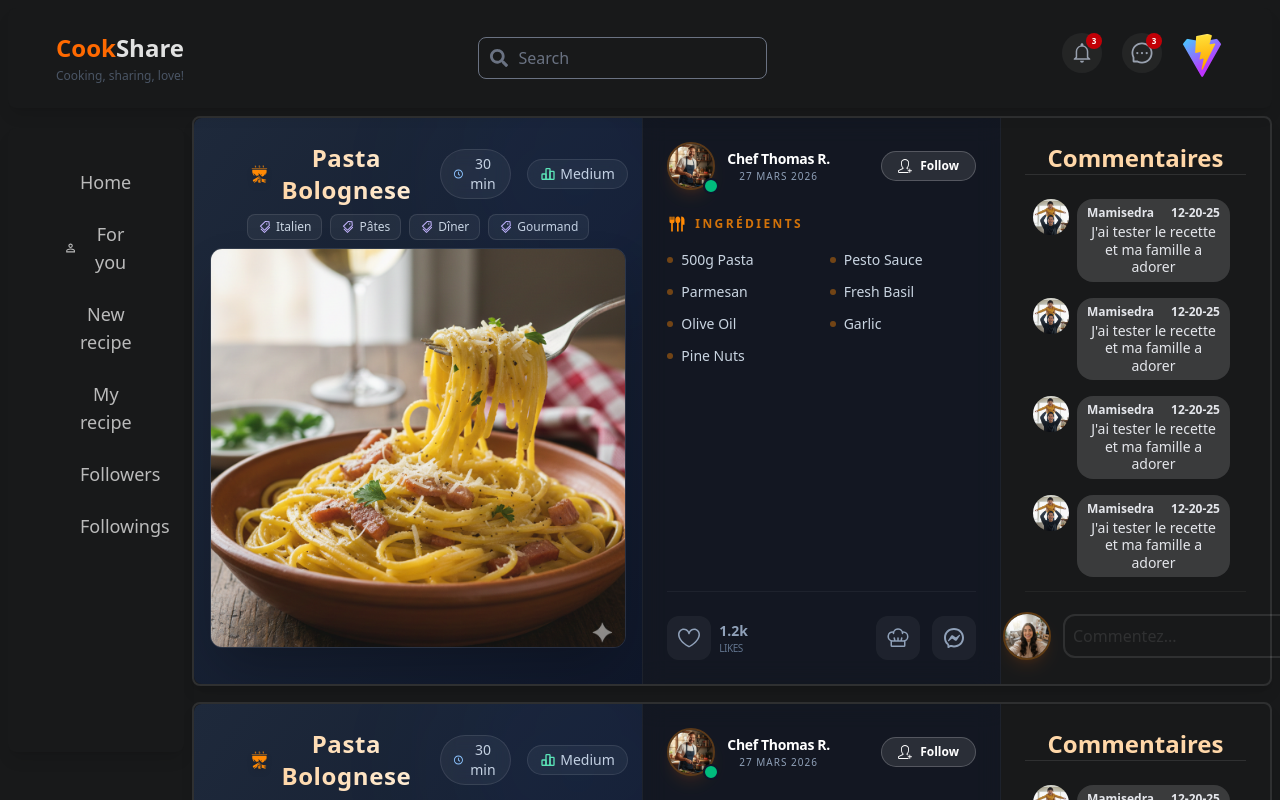
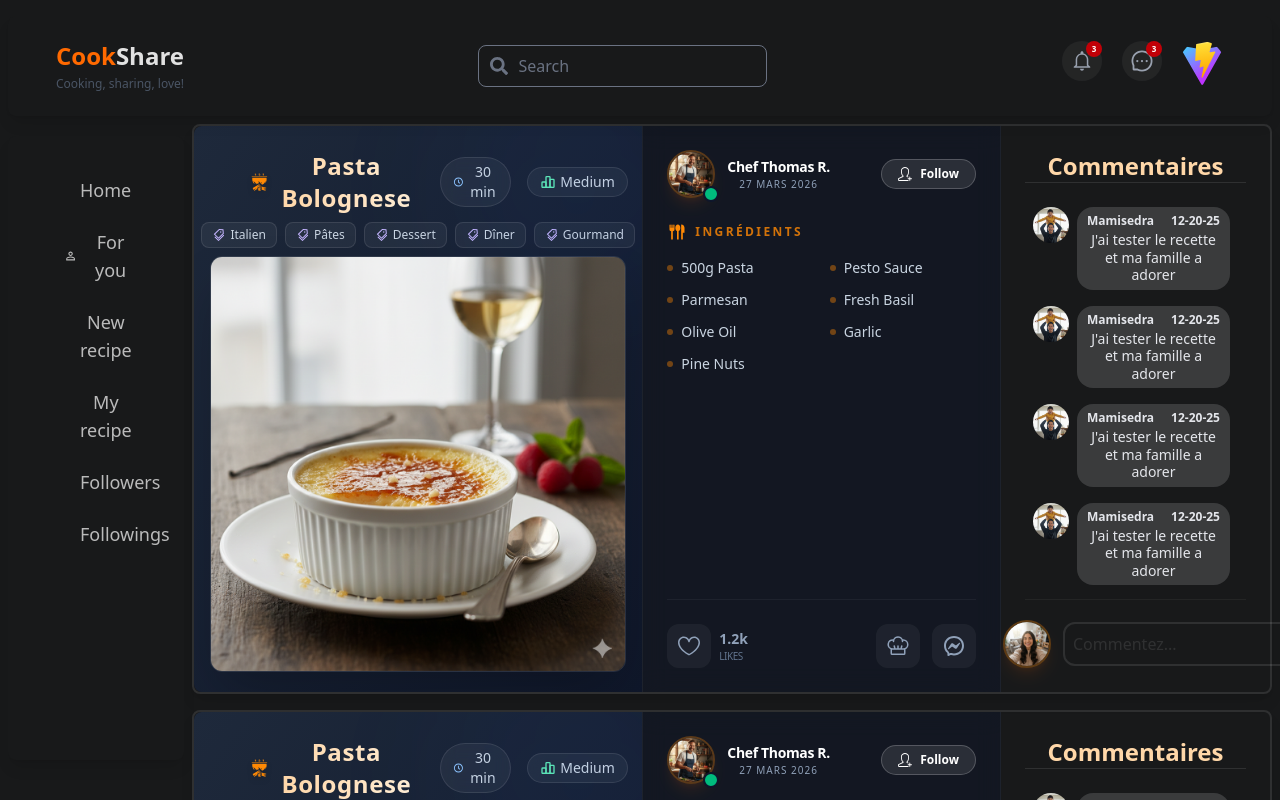
Before and after one commit to c-andriam/transcendence, a React (Vite) app in the folder client/: page /Home in a window 1280 px wide. Shown: the top 800 px of the page. Built offline with nearby package versions, Linux system fonts and the light colour scheme; the HTML template or start-up script is replaced by a standard one.

Commit message:
style(PostCard): recipe-images no scale

```diff
--- a/client/src/components/PostCard.tsx
+++ b/client/src/components/PostCard.tsx
@@ -4,13 +4,13 @@ import { FiSend } from "react-icons/fi";
 import { SlUserFollow, SlUserFollowing } from "react-icons/sl";
 import { GoHeartFill, GoHeart } from "react-icons/go";
 import { GiCampCookingPot } from "react-icons/gi";
-import { AiOutlineTags } from "react-icons/ai";
 import { BiTimeFive } from "react-icons/bi";
 import { PiChefHat } from "react-icons/pi";
 import { TbChartBar } from "react-icons/tb";
 import { RiMessengerLine } from "react-icons/ri";
 import { MdFlatware } from "react-icons/md";
 import Instrution from "./Modal/InstrutionModal";
+import Tags from "./Tags";
 
 const PostCard = () => {
     const modalRef = useRef<HTMLDialogElement>(null);
@@ -49,28 +49,28 @@ const PostCard = () => {
                         </div>
                     </div>
                     <div className="flex flex-row gap-2 items-center justify-center mb-2 px-8">
-                        <div className='flex flex-row gap-1 items-center justify-center py-1 px-2.5 border border-white/10 bg-white/5 hover:bg-white/10 transition-colors rounded-lg cursor-pointer'>
-                            <AiOutlineTags size={14} className="text-violet-300" />
-                            <p className='text-xs text-slate-300'>Italien</p>
-                        </div>
-                        <div className='flex flex-row gap-1 items-center justify-center py-1 px-2.5 border border-white/10 bg-white/5 hover:bg-white/10 transition-colors rounded-lg cursor-pointer'>
-                            <AiOutlineTags size={14} className="text-violet-300" />
-                            <p className='text-xs text-slate-300'>Pâtes</p>
-                        </div>
-                        <div className='flex flex-row gap-1 items-center justify-center py-1 px-2.5 border border-white/10 bg-white/5 hover:bg-white/10 transition-colors rounded-lg cursor-pointer'>
-                            <AiOutlineTags size={14} className="text-violet-300" />
-                            <p className='text-xs text-slate-300'>Dîner</p>
-                        </div>
-                        <div className='flex flex-row gap-1 items-center justify-center py-1 px-2.5 border border-white/10 bg-white/5 hover:bg-white/10 transition-colors rounded-lg cursor-pointer'>
-                            <AiOutlineTags size={14} className="text-violet-300" />
-                            <p className='text-xs text-slate-300'>Gourmand</p>
-                        </div>
+                        <Tags tag="Italien" />
+                        <Tags tag="Pâtes" />
+                        <Tags tag="Dessert" />
+                        <Tags tag="Dîner" />
+                        <Tags tag="Gourmand" />
                     </div>
                     <div
                         className='flex items-center justify-center'
                     >
-                        <div className="absolute top-0 right-0 w-64 h-64 bg-blue-500/5 rounded-full blur-3xl -mr-16 -mt-16 pointer-events-none"></div>
-                        <img src="/images/recipes/Carbonara.png" alt="Plat" className='relative z-10 rounded-xl shadow-2xl border border-white/10 w-full h-auto object-cover aspect-square max-h-[400px]' />
+                        <div
+                            className="absolute top-0 right-0 w-64 h-64
+                            bg-blue-500/5 rounded-full blur-3xl
+                            -mr-16 -mt-16 pointer-events-none"
+                        />
+                        <img
+                            src="/images/recipes/Custard.png"
+                            alt="Plat"
+                            className='relative z-10 rounded-xl
+                                shadow-2xl border
+                                border-white/10 max-w-full
+                                h-auto '
+                        />
                     </div>
                 </section>
                 <section
--- /dev/null
+++ b/client/src/components/Tags.tsx
@@ -0,0 +1,12 @@
+import { AiOutlineTags } from "react-icons/ai";
+
+const Tags = ({ tag }: { tag: string }) => {
+    return (
+        <div className='flex flex-row gap-1 items-center justify-center py-1 px-2.5 border border-white/10 bg-white/5 hover:bg-white/10 transition-colors rounded-lg cursor-pointer'>
+            <AiOutlineTags size={14} className="text-violet-300" />
+            <p className='text-xs text-slate-300'>{tag}</p>
+        </div>
+    );
+}
+
+export default Tags
--- a/client/src/pages/Home.tsx
+++ b/client/src/pages/Home.tsx
@@ -7,11 +7,11 @@ import Feed from "../components/Feed";
 const Home = () => {
     return (
         <div className="app bg-[#18191a] w-full w-max-1080">
-            <nav className="sticky top-2 z-1000">
+            <nav className="sticky top-0 z-1000 bg-[#18191a] pt-2">
                 <Navbar />
             </nav>
             <div className="flex">
-                <aside className="w-[15%] z-1000 sticky top-30 h-screen">
+                <aside className="w-[15%] z-1000 sticky top-32 h-screen">
                     <Navigation />
                 </aside>
                 <main className="flex-1 main-content">
```
Also changed, not shown: client/public/images/recipes/5xd8js.jpg (added).
